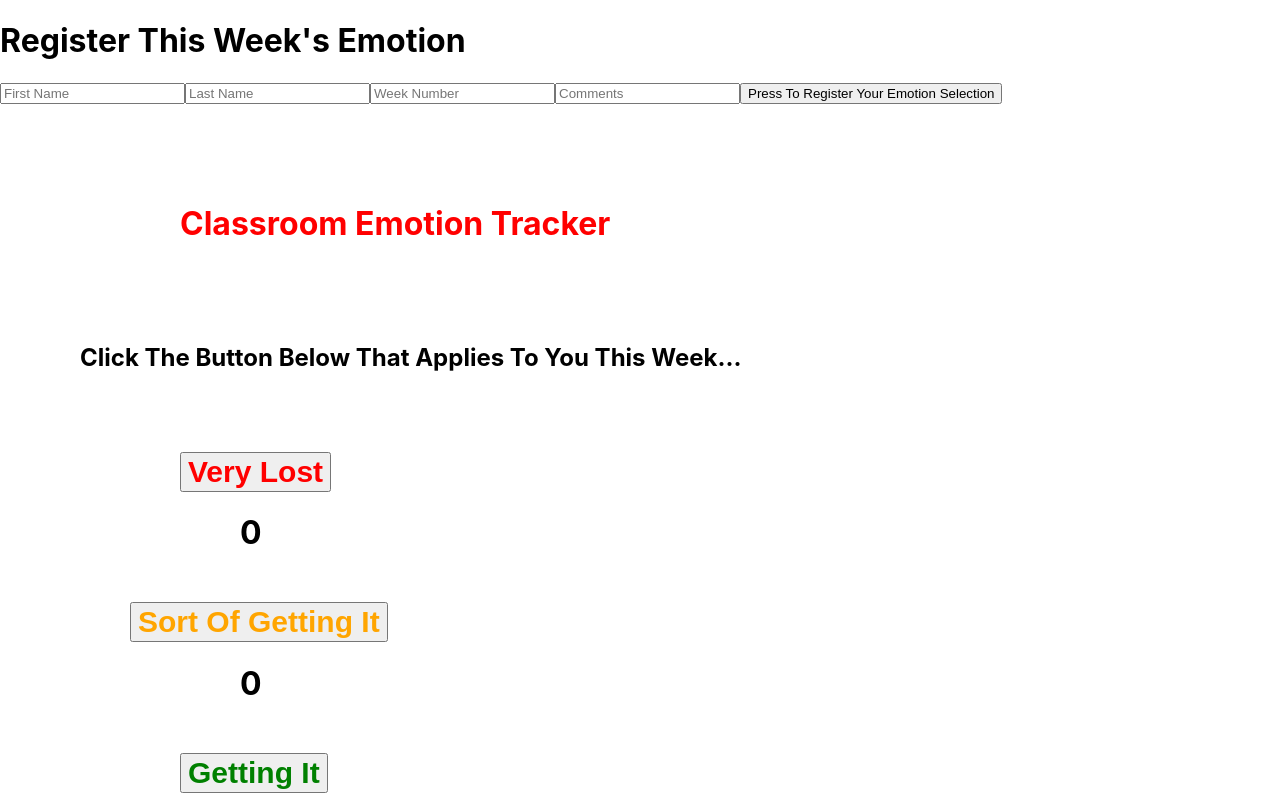
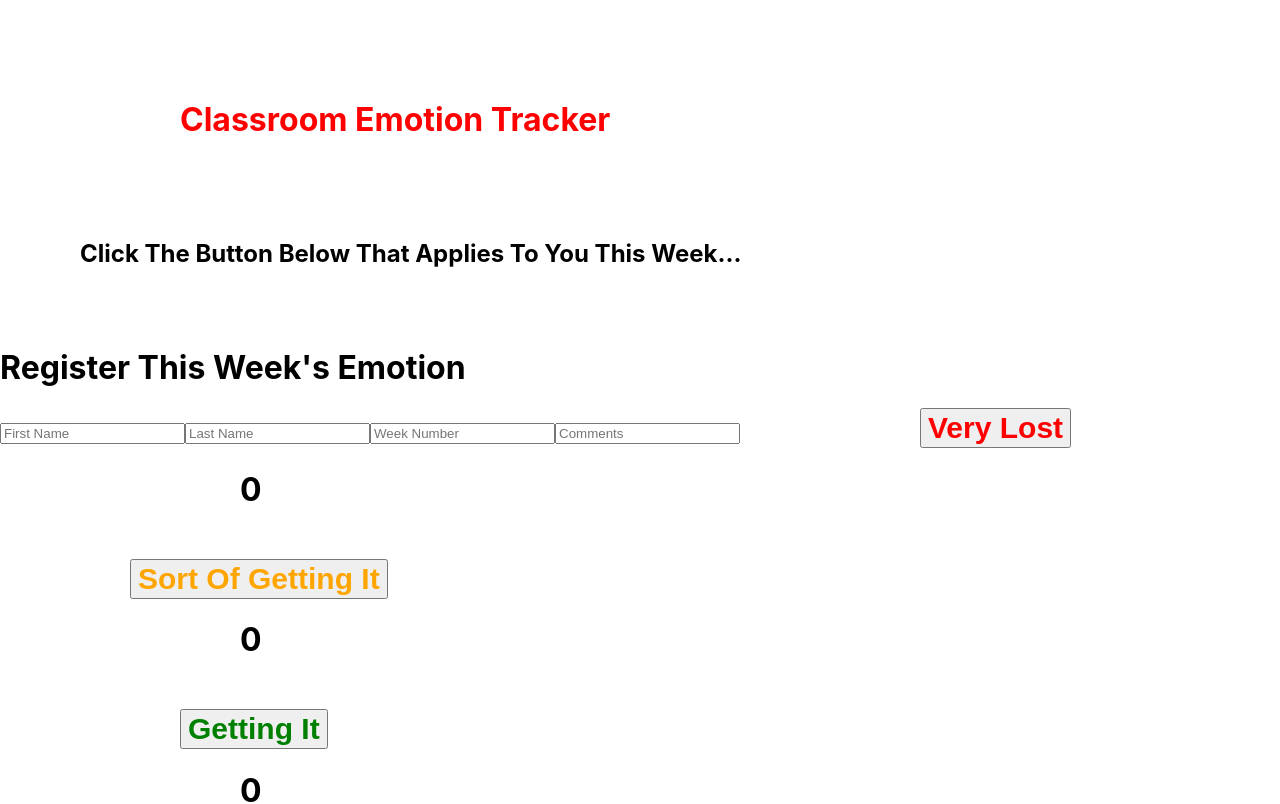
Before and after one commit to bnew59/class_emotion, a React (Create React App) app: page / in a window 1280 px wide. Shown: the top 804 px of the page. Built offline with nearby package versions, Linux system fonts and the light colour scheme.

Commit message:
01-07 vs. before changes to read from input fields

```diff
--- a/src/App.js
+++ b/src/App.js
@@ -69,7 +69,7 @@ class App extends Component {
   render() {
     return (
       <div>
-        <Register />
+
         <h1 className='ClassRoomEmotion'>Classroom Emotion Tracker</h1>
         <h2 className ='ClickTheButton'>Click The Button Below That Applies To You This Week...</h2>
         <VeryLost />
--- a/src/components/VeryLost.js
+++ b/src/components/VeryLost.js
@@ -10,7 +10,8 @@ export class VeryLost extends Component {
 
     // create the local state of the component
     this.state = {
-      counter : 0
+      counter : 0,
+      user : {}
     }
 
   }
@@ -25,23 +26,44 @@ export class VeryLost extends Component {
     // dispatch an action to set the global state
     this.props.onIncrementDispatch()
 
-    //let user = this.state.user
+    let user = this.state.user
 
     axios.post(VERY_LOST,{
-      counter: this.state.counter
+      counter: this.state.counter,
+      first_name: user.first_name,
+      last_name: user.last_name,
+      week_num: user.week_num,
+      comments: user.comments
     })
-    //.then((response))
+    .then((response) => {
+      console.log(response)
+    })
 
   }
 
+  handleTextBoxChange = (e) => {
 
+    this.setState({
+      user : {
+        ...this.state.user,
+        [e.target.name] : e.target.value
+      }
+    })
+
+    }
 
   render() {
     return (
-    <div>
-      <button className='LostButton' onClick={this.incrementCounter}> Very Lost</button>
-      <h1 className='LostNumber' >{this.props.VeryLost}</h1>
-    </div>
+      <div>
+        <h1>Register This Week's Emotion</h1>
+        <input type="text" onChange={this.handleTextBoxChange} name="first_name" placeholder="First Name" />
+        <input type="text" onChange={this.handleTextBoxChange} name="last_name" placeholder="Last Name" />
+        <input type="text" onChange={this.handleTextBoxChange} name="week_num" placeholder="Week Number" />
+        <input type="text" onChange={this.handleTextBoxChange} name="comments" placeholder="Comments" />
+
+        <button className='LostButton' onClick={this.incrementCounter}> Very Lost</button>
+        <h1 className='LostNumber' >{this.props.VeryLost}</h1>
+      </div>
 
     )
   }
```
Also changed, not shown: 2 other files (tests, documents, lock files or other folders).
